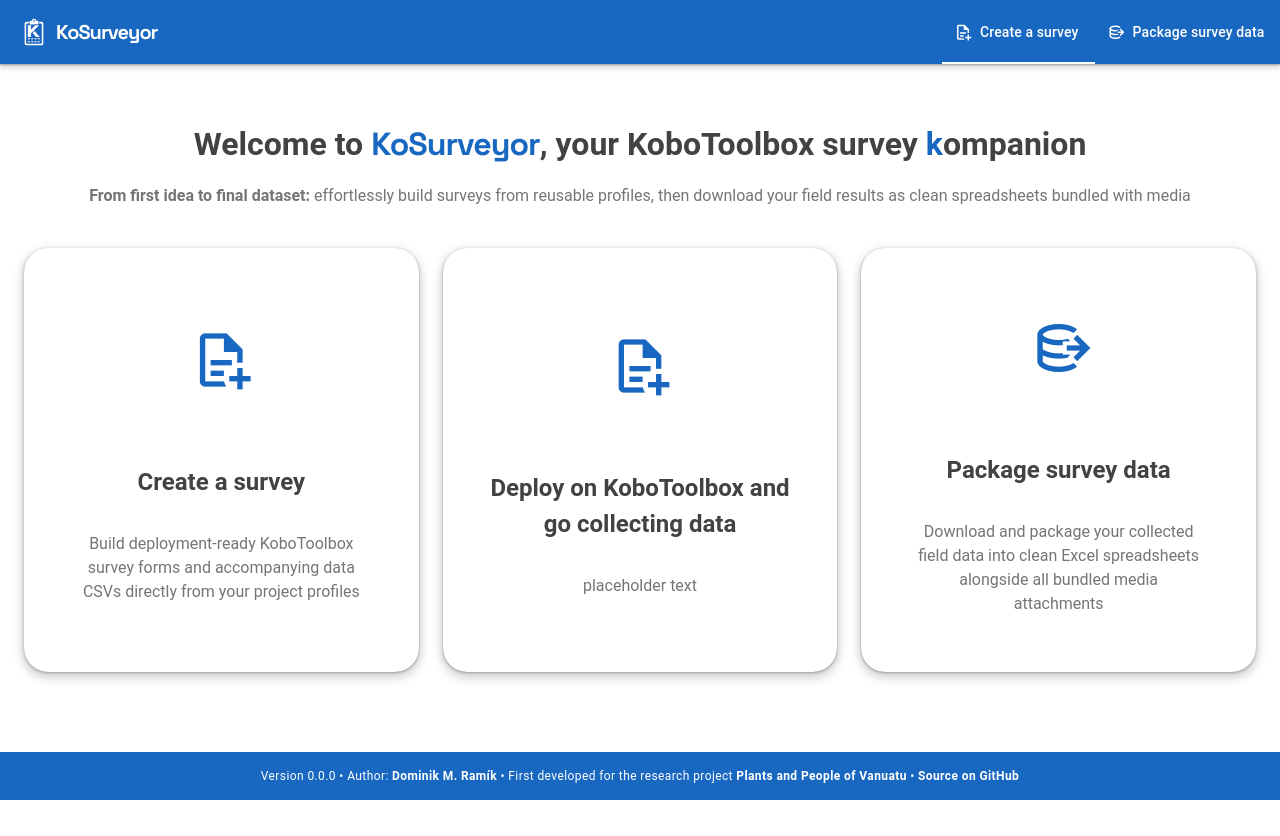
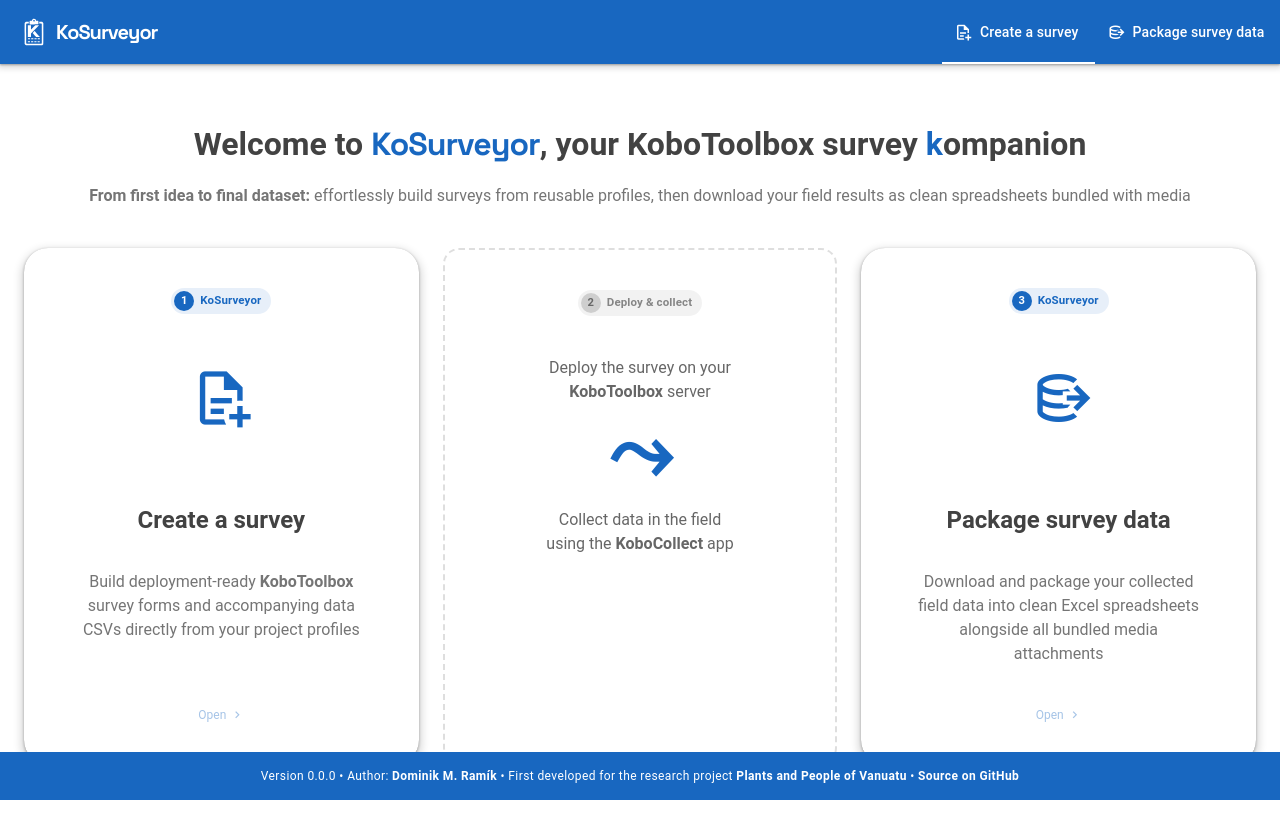
Before and after one commit to dominik-ramik/kosurveyor, a Vue app: page / in a window 1280 px wide. Before the commit the page ends 800 px from the top, so only its background shows below. Built offline with nearby package versions, Linux system fonts and the light colour scheme.

Commit message:
refactor: welcome screen ui

```diff
--- a/src/App.vue
+++ b/src/App.vue
@@ -69,8 +69,12 @@
                 to="/generate"
                 hover
                 elevation="3"
-                class="pa-10 text-center h-100 d-flex flex-column align-center justify-center rounded-xl transition-swing"
+                class="pa-10 text-center h-100 d-flex flex-column align-center rounded-xl transition-swing"
               >
+                <div class="step-badge step-badge--yours mb-6">
+                  <span class="step-number">1</span>
+                  <span>KoSurveyor</span>
+                </div>
                 <v-avatar color="primary-lighten-5" size="120" class="mb-6">
                   <v-icon size="64" color="primary"
                     >mdi-file-document-plus-outline</v-icon
@@ -79,32 +83,41 @@
                 <h2 class="text-h4 font-weight-bold text-grey-darken-3 mb-4">
                   Create a survey
                 </h2>
-                <p class="text-body-1 text-grey-darken-1 px-4">
-                  Build deployment-ready KoboToolbox survey forms and accompanying
-                  data CSVs directly from your project profiles
+                <p class="text-body-1 text-grey-darken-1 px-4 flex-grow-1">
+                  Build deployment-ready <strong>KoboToolbox</strong> survey
+                  forms and accompanying data CSVs directly from your project
+                  profiles
                 </p>
+                <div class="card-nav-hint mt-6">
+                  Open <v-icon size="14" class="ml-1">mdi-chevron-right</v-icon>
+                </div>
               </v-card>
             </v-col>
 
             <v-col cols="12" md="4">
-              <v-card
-                to="NOWHERE"
-                hover
-                elevation="3"
-                class="pa-10 text-center h-100 d-flex flex-column align-center justify-center rounded-xl transition-swing"
+              <div
+                class="step-middle h-100 d-flex flex-column align-center text-center px-6 py-10"
               >
-                <v-avatar color="primary-lighten-5" size="120" class="mb-6">
-                  <v-icon size="64" color="primary"
-                    >mdi-file-document-plus-outline</v-icon
-                  >
-                </v-avatar>
-                <h2 class="text-h4 font-weight-bold text-grey-darken-3 mb-4">
-                  Deploy on KoboToolbox and go collecting data
-                </h2>
-                <p class="text-body-1 text-grey-darken-1 px-4">
-                  placeholder text
+                <div class="step-badge step-badge--external mb-6">
+                  <span class="step-number step-number--muted">2</span>
+                  <span>Deploy & collect</span>
+                </div>
+                <p class="text-body-2 text-medium-emphasis mt-4 mb-2">
+                  Deploy the survey on your<br />
+                  <strong>KoboToolbox</strong> server
                 </p>
-              </v-card>
+                <div
+                  id="curly-arrow"
+                  class="text-primary brand-font"
+                  aria-hidden="true"
+                >
+                  ⤳
+                </div>
+                <p class="text-body-2 text-medium-emphasis">
+                  Collect data in the field<br />using the
+                  <strong>KoboCollect</strong> app
+                </p>
+              </div>
             </v-col>
 
             <v-col cols="12" md="4">
@@ -112,8 +125,12 @@
                 to="/postprocess"
                 hover
                 elevation="3"
-                class="pa-10 text-center h-100 d-flex flex-column align-center justify-center rounded-xl transition-swing"
+                class="pa-10 text-center h-100 d-flex flex-column align-center rounded-xl transition-swing"
               >
+                <div class="step-badge step-badge--yours mb-6">
+                  <span class="step-number">3</span>
+                  <span>KoSurveyor</span>
+                </div>
                 <v-avatar color="primary-lighten-5" size="120" class="mb-6">
                   <v-icon size="64" color="primary"
                     >mdi-database-export-outline</v-icon
@@ -122,10 +139,13 @@
                 <h2 class="text-h4 font-weight-bold text-grey-darken-3 mb-4">
                   Package survey data
                 </h2>
-                <p class="text-body-1 text-grey-darken-1 px-4">
+                <p class="text-body-1 text-grey-darken-1 px-4 flex-grow-1">
                   Download and package your collected field data into clean
                   Excel spreadsheets alongside all bundled media attachments
                 </p>
+                <div class="card-nav-hint mt-6">
+                  Open <v-icon size="14" class="ml-1">mdi-chevron-right</v-icon>
+                </div>
               </v-card>
             </v-col>
           </v-row>
@@ -230,6 +250,79 @@
   letter-spacing: -1px;
 }
 
+/* Step badge — shared base */
+.step-badge {
+  display: inline-flex;
+  align-items: center;
+  gap: 6px;
+  padding: 3px 10px 3px 3px;
+  border-radius: 99px;
+  font-size: 0.72rem;
+  font-weight: 600;
+  letter-spacing: 0.01em;
+  line-height: 1;
+}
+
+.step-number {
+  display: inline-flex;
+  align-items: center;
+  justify-content: center;
+  width: 20px;
+  height: 20px;
+  border-radius: 50%;
+  font-size: 0.7rem;
+  font-weight: 700;
+  background: rgba(255, 255, 255, 0.6);
+}
+
+/* KoSurveyor steps — primary tonal */
+.step-badge--yours {
+  background: rgb(var(--v-theme-primary), 0.1);
+  color: rgb(var(--v-theme-primary));
+}
+.step-badge--yours .step-number {
+  background: rgb(var(--v-theme-primary));
+  color: #fff;
+}
+
+/* External step — neutral muted */
+.step-badge--external {
+  background: rgba(0, 0, 0, 0.05);
+  color: rgba(0, 0, 0, 0.45);
+}
+.step-number--muted {
+  background: rgba(0, 0, 0, 0.15);
+  color: rgba(0, 0, 0, 0.5);
+}
+
+/* Middle column — dashed container */
+.step-middle {
+  border: 2px dashed rgba(0, 0, 0, 0.13);
+  border-radius: 16px; /* matches rounded-xl on the v-cards */
+}
+
+#curly-arrow {
+  font-size: 5rem;
+  line-height: 1;
+  display: flex;
+  align-items: center;
+  justify-content: center;
+}
+
+/* Unobtrusive navigation hint at card bottom */
+.card-nav-hint {
+  display: flex;
+  align-items: center;
+  justify-content: center;
+  font-size: 0.75rem;
+  color: rgba(var(--v-theme-primary), 0.7);
+  opacity: 0.55;
+  transition: opacity 0.15s ease;
+}
+.v-card:hover .card-nav-hint {
+  opacity: 1;
+}
+
 .fade-enter-active,
 .fade-leave-active {
   transition:
```
